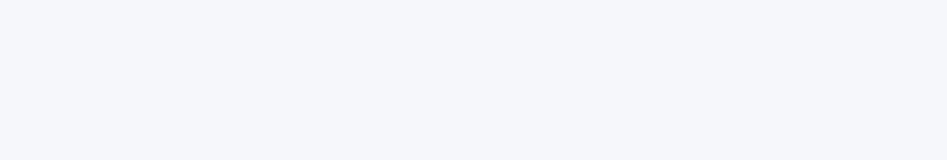
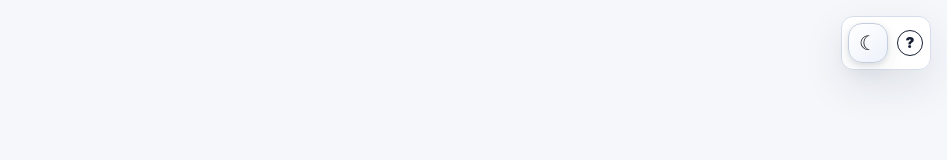
Before and after one commit to ichiken26/memo-app, a Nuxt app: page / in a window 1280 px wide. Shown: the top 160 px of the page, without its empty margins (333-1280 px from the left). Built offline with nearby package versions, Linux system fonts and the light colour scheme.

Commit message:
fix: show shortcut help on every screen

```diff
--- a/app/app.vue
+++ b/app/app.vue
@@ -4,5 +4,6 @@ useKeyboardShortcuts();
 </script>
 <template>
   <NuxtRouteAnnouncer />
+  <ShortcutHelp />
   <NuxtPage />
 </template>
--- a/app/assets/css/main.css
+++ b/app/assets/css/main.css
@@ -43,6 +43,12 @@
     #a01515 100%
   );
   --button-focus: rgba(49, 93, 168, 0.34);
+}
+
+.global-tools-target {
+  display: flex;
+  align-items: center;
+  margin-left: auto;
 }
 
 :root[data-theme="dark"] {
--- a/app/components/ShortcutHelp.vue
+++ b/app/components/ShortcutHelp.vue
@@ -1,5 +1,7 @@
 <script setup lang="ts">
 const route = useRoute();
+const target = shallowRef<HTMLElement | null>(null);
+const isFloating = ref(true);
 const shortcuts = computed(() => [
   "Ctrl+Alt+S: 検索",
   "Ctrl+/: トップ",
@@ -12,15 +14,31 @@ const shortcuts = computed(() => [
       ]
     : []),
 ]);
+
+const updateTarget = async () => {
+  await nextTick();
+  const pageTarget = document.querySelector<HTMLElement>(
+    "[data-shortcut-help-target]",
+  );
+  target.value = pageTarget ?? document.body;
+  isFloating.value = !pageTarget;
+};
+
+onMounted(updateTarget);
+watch(() => route.fullPath, updateTarget, { flush: "post" });
 </script>
 <template>
-  <div class="shortcut-help">
-    <ThemeToggle />
-    <AppTooltip label="ショートカット一覧">
-      <strong>この画面のショートカット</strong>
-      <span v-for="shortcut in shortcuts" :key="shortcut">{{ shortcut }}</span>
-    </AppTooltip>
-  </div>
+  <Teleport v-if="target" :to="target">
+    <div class="shortcut-help" :class="{ floating: isFloating }">
+      <ThemeToggle />
+      <AppTooltip label="ショートカット一覧">
+        <strong>この画面のショートカット</strong>
+        <span v-for="shortcut in shortcuts" :key="shortcut">{{
+          shortcut
+        }}</span>
+      </AppTooltip>
+    </div>
+  </Teleport>
 </template>
 <style scoped>
 .shortcut-help {
@@ -28,6 +46,17 @@ const shortcuts = computed(() => [
   gap: 8px;
   align-items: center;
 }
+.shortcut-help.floating {
+  position: fixed;
+  z-index: 60;
+  top: 16px;
+  right: 16px;
+  padding: 6px;
+  border: 1px solid var(--border);
+  border-radius: 12px;
+  background: color-mix(in srgb, var(--panel) 92%, transparent);
+  box-shadow: var(--shadow);
+}
 .shortcut-help :deep(.tip-body span) {
   display: block;
 }
--- a/app/pages/index.vue
+++ b/app/pages/index.vue
@@ -99,7 +99,7 @@ const confirmMemoDelete = async () => {
           </div>
         </div>
         <nav class="nav-actions" aria-label="主要ナビゲーション">
-          <ShortcutHelp />
+          <div data-shortcut-help-target class="global-tools-target" />
           <NuxtLink class="button-link primary-link memo-link" to="/memo/new">
             新規メモ
           </NuxtLink>
--- a/app/pages/memo/[id].vue
+++ b/app/pages/memo/[id].vue
@@ -156,6 +156,7 @@ onBeforeRouteLeave(() => {
   <main class="memo-shell">
     <header class="memo-header">
       <TopLogoLink />
+      <div data-shortcut-help-target class="global-tools-target" />
     </header>
 
     <section v-if="memo" class="memo-detail">
--- a/app/pages/memo/new.vue
+++ b/app/pages/memo/new.vue
@@ -40,6 +40,7 @@ const createAndSelectTag = async (
         <p class="eyebrow">Create</p>
         <h1>メモ作成</h1>
       </div>
+      <div data-shortcut-help-target class="global-tools-target" />
     </header>
 
     <MemoPreview
--- a/app/pages/search.vue
+++ b/app/pages/search.vue
@@ -98,6 +98,7 @@ const confirmMemoDelete = async () => {
         <p class="eyebrow">Search</p>
         <h1>メモ検索</h1>
       </div>
+      <div data-shortcut-help-target class="global-tools-target" />
     </header>
 
     <SearchPanel
--- a/app/pages/tag/[id].vue
+++ b/app/pages/tag/[id].vue
@@ -36,6 +36,7 @@ const confirmMemoDelete = async () => {
         <p class="eyebrow">Tag</p>
         <h1>{{ tag?.name ?? "タグが見つかりません" }}</h1>
       </div>
+      <div data-shortcut-help-target class="global-tools-target" />
     </header>
 
     <MemoPreviewList
--- a/app/pages/tags.vue
+++ b/app/pages/tags.vue
@@ -160,6 +160,7 @@ onBeforeUnmount(() => {
         <p class="eyebrow">Tags</p>
         <h1>タグ一覧</h1>
       </div>
+      <div data-shortcut-help-target class="global-tools-target" />
       <NuxtLink class="back-link" to="/">メモ一覧</NuxtLink>
     </header>
 
@@ -461,10 +462,9 @@ h1 {
 }
 
 .tag-row {
-  grid-template-columns: minmax(150px, 0.8fr) minmax(180px, 1fr) minmax(
-      260px,
-      1.1fr
-    ) auto;
+  grid-template-columns:
+    minmax(150px, 0.8fr) minmax(180px, 1fr) minmax(260px, 1.1fr)
+    auto;
   padding: 14px;
 }
 
```
